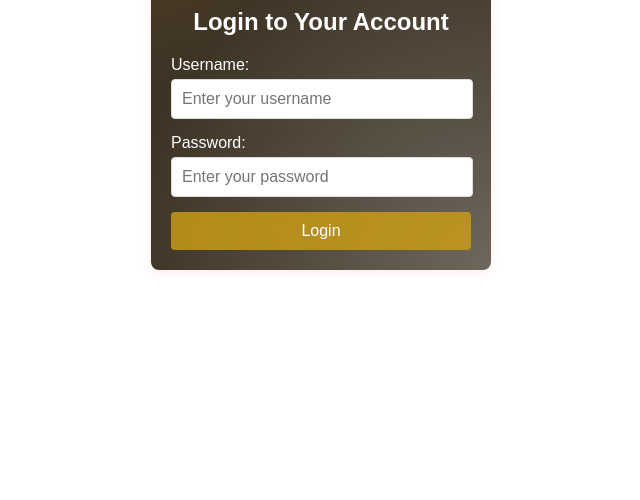
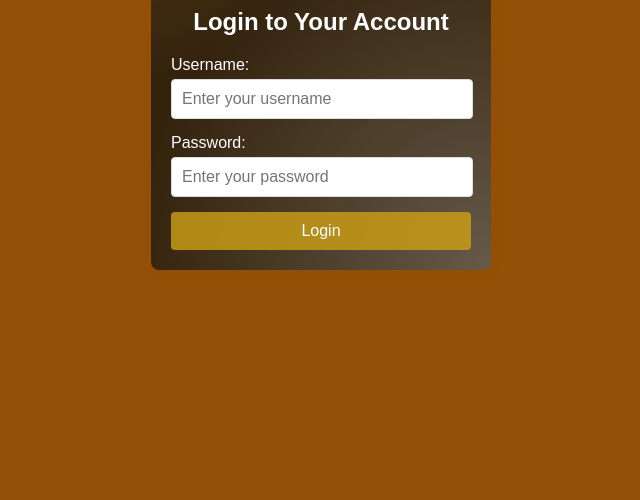
Before and after one commit to showkun396/engce301-2_68, a plain HTML site: page week4-ux-responsive-site/login.html in a window 1280 px wide. Shown: the part 300-800 px from the top of the page, without its empty margins (319-959 px from the left). Drawn offline with Linux system fonts and the light colour scheme.

Commit message:
เพิ่มพื้นหลัง

```diff
--- a/week4-ux-responsive-site/styles.css
+++ b/week4-ux-responsive-site/styles.css
@@ -1,5 +1,8 @@
+
 /* ---------- login page ---------- */
 body {
+            background-color: #925106;
+
             font-family: Arial, sans-serif;
             display: flex;
             justify-content: center;
@@ -64,6 +67,8 @@ body {
             background-color: #3f2710;
         }
 
+
+
 /* ---------- 9. Responsive (มือถือ/จอเล็ก) ---------- */
 
 @media (max-width: 768px) {
```
